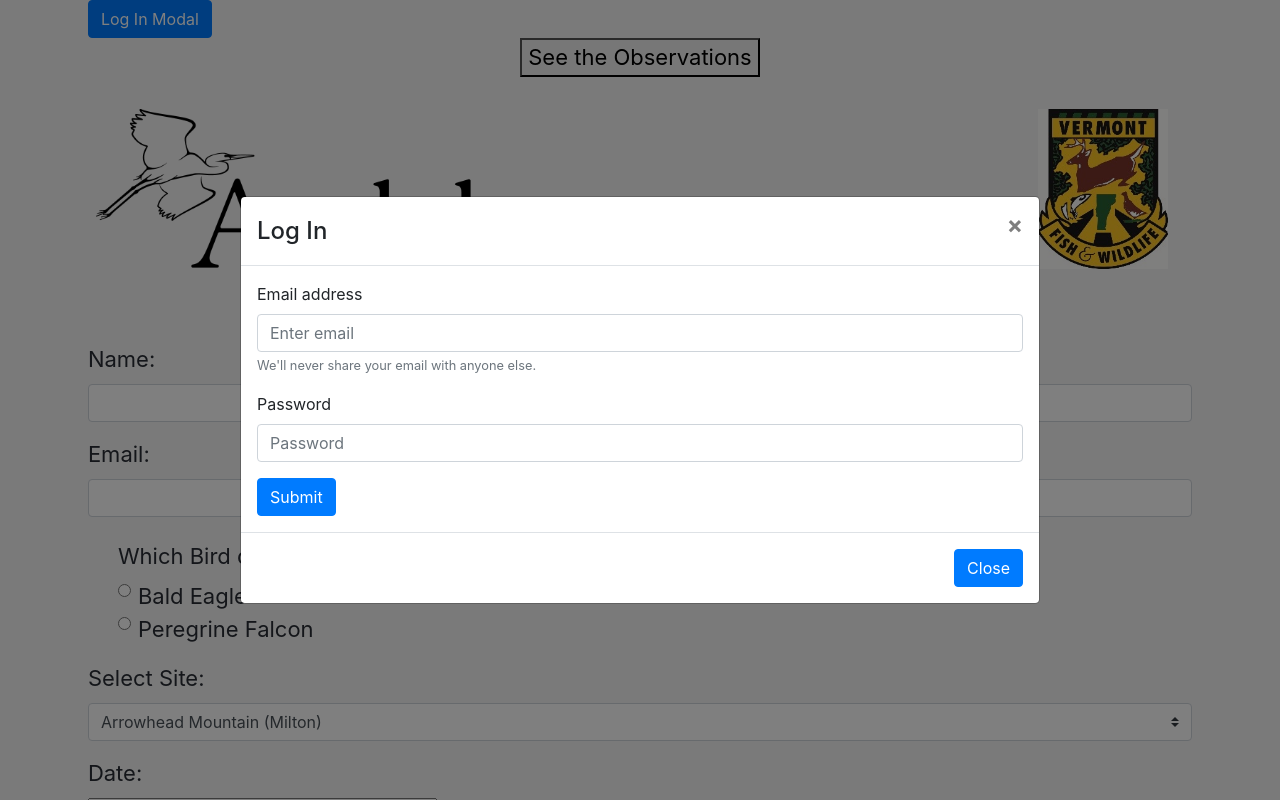
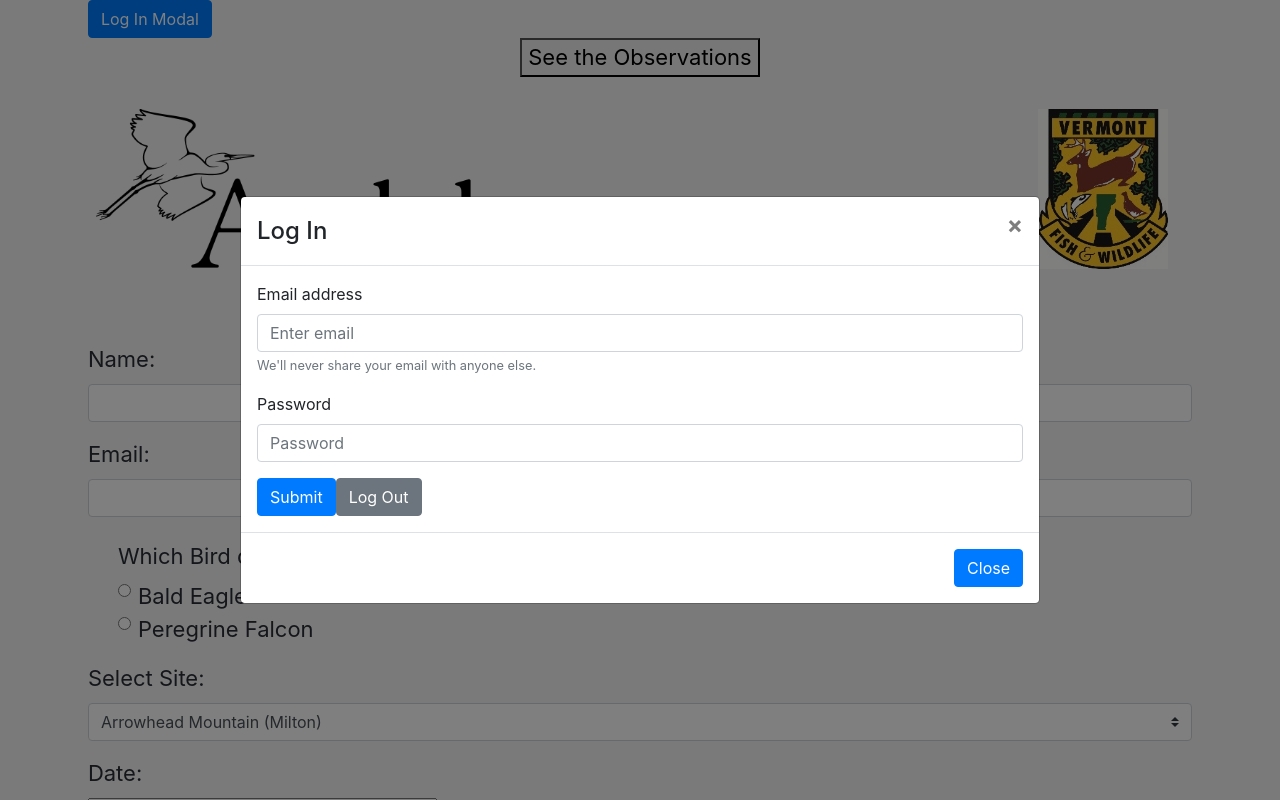
Before and after one commit to pphelps28/Peregrine_Project, a React (Create React App) app in the folder client/: page / in a window 1280 px wide. Both pictures are taken after a click on the button "Log In Modal". Shown: the top 800 px of the page. Built offline with nearby package versions, Linux system fonts and the light colour scheme; no server answers.

Commit message:
logout function established

```diff
--- a/client/src/App.js
+++ b/client/src/App.js
@@ -17,7 +17,7 @@ class App extends Component {
       name: '',
       email: '',
       bird: '',
-      site: '',
+      site: 'Arrowhead Mountain (Milton)',
       date_observed: new Date(),
       season: '',
       mileage: '',
@@ -260,7 +260,7 @@ class App extends Component {
 
 
     let { name, email, bird, site, date_observed, season, mileage, travel, timeStart, timeEnd, totalTime, temperature, precipitation, cloudCover, windSpeed, observationSummary, young, youngAge, incubation, observation, comments, relationshipStatus, youngStatus, disturbance, displayContent } = this.state
-    let { nameChange, emailChange, birdChange, siteChange, dateChange, seasonChange, mileageChange, travelChange, timeStartChange, timeEndChange, totalTimeChange, temperatureChange, precipitationChange, cloudCoverChange, windSpeedChange, observationChange, observationSummaryChange, youngChange, youngAgeChange, incubationChange, commentsChange, handleSubmit, toggleInput, relationshipStatusChange, youngStatusChange, disturbanceChange, consoleCheck, searchDataBase} = this
+    let { nameChange, emailChange, birdChange, siteChange, dateChange, seasonChange, mileageChange, travelChange, timeStartChange, timeEndChange, totalTimeChange, temperatureChange, precipitationChange, cloudCoverChange, windSpeedChange, observationChange, observationSummaryChange, youngChange, youngAgeChange, incubationChange, commentsChange, handleSubmit, toggleInput, relationshipStatusChange, youngStatusChange, disturbanceChange, consoleCheck, searchDataBase } = this
 
 
     return (
--- a/client/src/components/LoginModal.js
+++ b/client/src/components/LoginModal.js
@@ -30,6 +30,8 @@ class LoginModal extends Component {
                 console.log('logged in! user: ')
                 console.log(user)
 
+            } else {
+                console.log('logged out')
             }
         })
     }
@@ -52,7 +54,6 @@ class LoginModal extends Component {
     logOut = (event) => {
         event.preventDefault()
         auth.signOut()
-        console.log('signed out')
     }
 
     render() {
@@ -60,7 +61,7 @@ class LoginModal extends Component {
             <Form onSubmit={this.logIn}>
                 <Form.Group controlId="formBasicEmail">
                     <Form.Label>Email address</Form.Label>
-    <Form.Control type="email" placeholder="Enter email" onChange={this.emailChange}/>
+                    <Form.Control type="email" placeholder="Enter email" onChange={this.emailChange} />
                     <Form.Text className="text-muted">
                         We'll never share your email with anyone else.
     </Form.Text>
@@ -68,11 +69,15 @@ class LoginModal extends Component {
 
                 <Form.Group controlId="formBasicPassword">
                     <Form.Label>Password</Form.Label>
-    <Form.Control type="password" placeholder="Password" onChange={this.passwordChange}/>
+                    <Form.Control type="password" placeholder="Password" onChange={this.passwordChange} />
                 </Form.Group>
                 <Button variant="primary" type="submit">
                     Submit
   </Button>
+                <Button variant="secondary" onClick={this.logOut}>
+                    Log Out
+                </Button>
+
             </Form>
             // <form id="modal-wrapper" onSubmit={this.logIn}>
             //     <input className="login-modal" onChange={this.emailChange} placeholder="email" type="email"></input>
```
Also changed, not shown: client/src/components/ModalLogIn.js (line endings or trailing spaces). Lines whose indentation alone changed are shown as unchanged.
